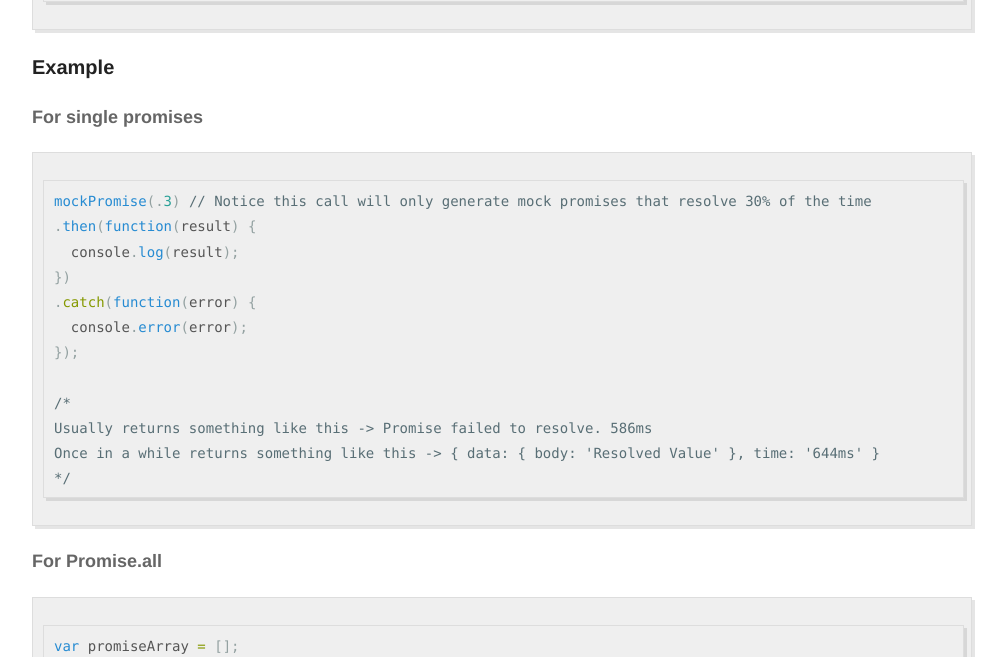
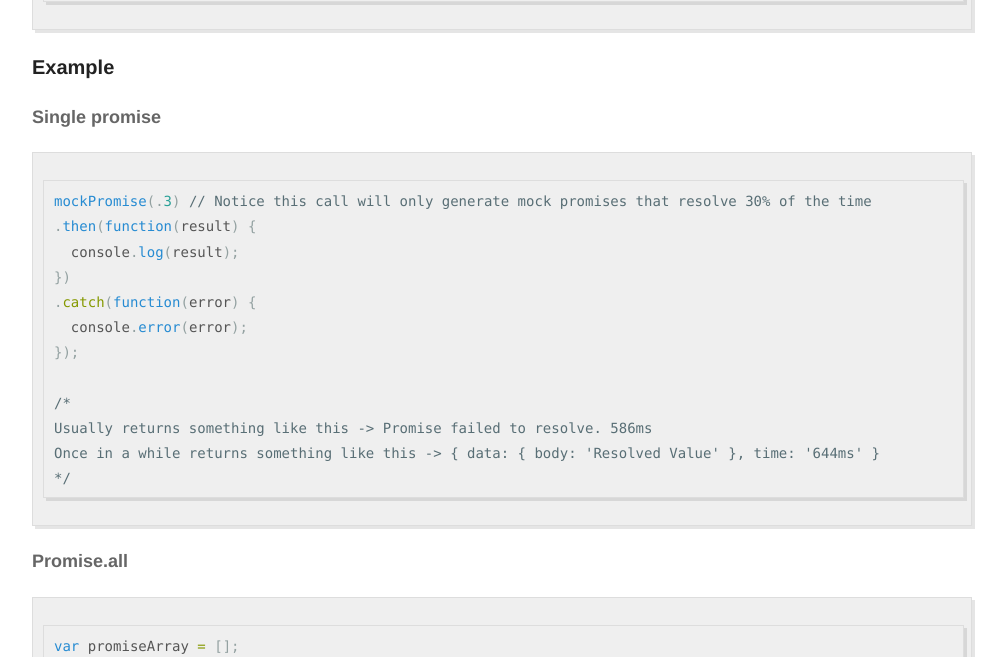
Before and after one commit to rodocite/rodocite.github.io, a Jekyll site: the page built from _posts/2015-10-12-mockPromise.md, in a window 1280 px wide and 900 px high, scrolled down 1117 px. Shown: the part 153-810 px from the top of the window, without its empty margins (138-1144 px from the left). Built offline with Jekyll 4.4.1, drawn with Linux system fonts in a browser that asks for light colours; Markdown is read by kramdown in place of the engine named in the settings; comment, search, counter and statistics services are not loaded.

Commit message:
Update 2015-10-12-mockPromise.md

````diff
--- a/_posts/2015-10-12-mockPromise.md
+++ b/_posts/2015-10-12-mockPromise.md
@@ -45,7 +45,7 @@ var mockPromise = function(resolveProbability, minTime, maxTime, mockData) {
 
 ### Example
 
-#### For single promises
+#### Single promise
 ```javascript
 mockPromise(.3) // Notice this call will only generate mock promises that resolve 30% of the time
 .then(function(result) {
@@ -61,7 +61,7 @@ Once in a while returns something like this -> { data: { body: 'Resolved Value'
 */
 ```
 
-#### For Promise.all
+#### Promise.all
 ```javascript
 var promiseArray = [];
 var myJSON = {hello: 'world'};
````
